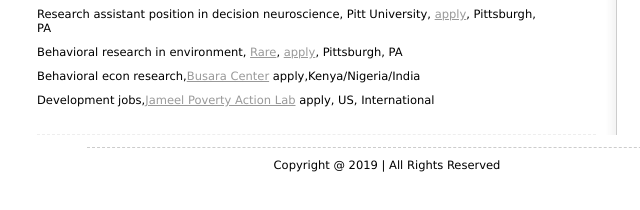
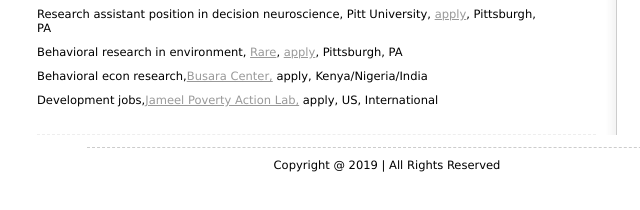
Before and after one commit to kvasilaky/kvasilaky.github.io, a plain HTML site: page joblistings.html in a window 1280 px wide. Shown: the part 562-772 px from the top of the page, 253-893 px from the left. Drawn offline with Linux system fonts and the light colour scheme.

Commit message:
ucla job

```diff
--- a/joblistings.html
+++ b/joblistings.html
@@ -58,7 +58,7 @@
 <br></br>
 Data Scientist - Decision Science at Blackboard Insurance, <a href="https://boards.greenhouse.io/blackboardinsurance/jobs/4671017002">apply</a>, New York, NY
 <br></br>
-<a href="ucla.png">Full-Time Research Assistant position</a>, at UCLA Anderson ,<a href="https://hr.mycareer.ucla.edu/applicants/jsp/shared/frameset/Frameset.jsp?time=1585167649200">apply</a>, Los Angelese, CA
+<a href="ucla.png">Full-Time Research Assistant position</a>, at UCLA Anderson, <a href="https://hr.mycareer.ucla.edu/applicants/jsp/shared/frameset/Frameset.jsp?time=1585167649200">apply</a>, Los Angelese, CA
 <br></br>
 Buzz Feed, <a href="https://www.buzzfeed.com/">apply UIUX</a> News Data Analyst <a href="https://boards.greenhouse.io/buzzfeed/jobs/2117225?gh_jid=2117225">SE</a>, New York, NY.
 <br></br>
@@ -71,9 +71,9 @@ Research assistant position in decision neuroscience, Pitt University, <a href="
 <br></br>
 Behavioral research in environment, <a href="https://careers-rare.icims.com/"> Rare</a>, <a href="https://careers-rare.icims.com/jobs/">apply</a>, Pittsburgh, PA
 <br></br>
-Behavioral econ research,<a href="https://www.busaracenter.org/">Busara Center</a> <a href="https://apply.workable.com/busara/"></a> apply,Kenya/Nigeria/India
+Behavioral econ research,<a href="https://www.busaracenter.org/">Busara Center,</a> <a href="https://apply.workable.com/busara/"></a> apply, Kenya/Nigeria/India
 <br></br>
-Development jobs,<a href="https://www.povertyactionlab.org/">Jameel Poverty Action Lab</a> <a href="https://www.povertyactionlab.org/careers"></a> apply, US, International
+Development jobs,<a href="https://www.povertyactionlab.org/">Jameel Poverty Action Lab,</a> <a href="https://www.povertyactionlab.org/careers"></a> apply, US, International
 <br></br>
 
 
```
